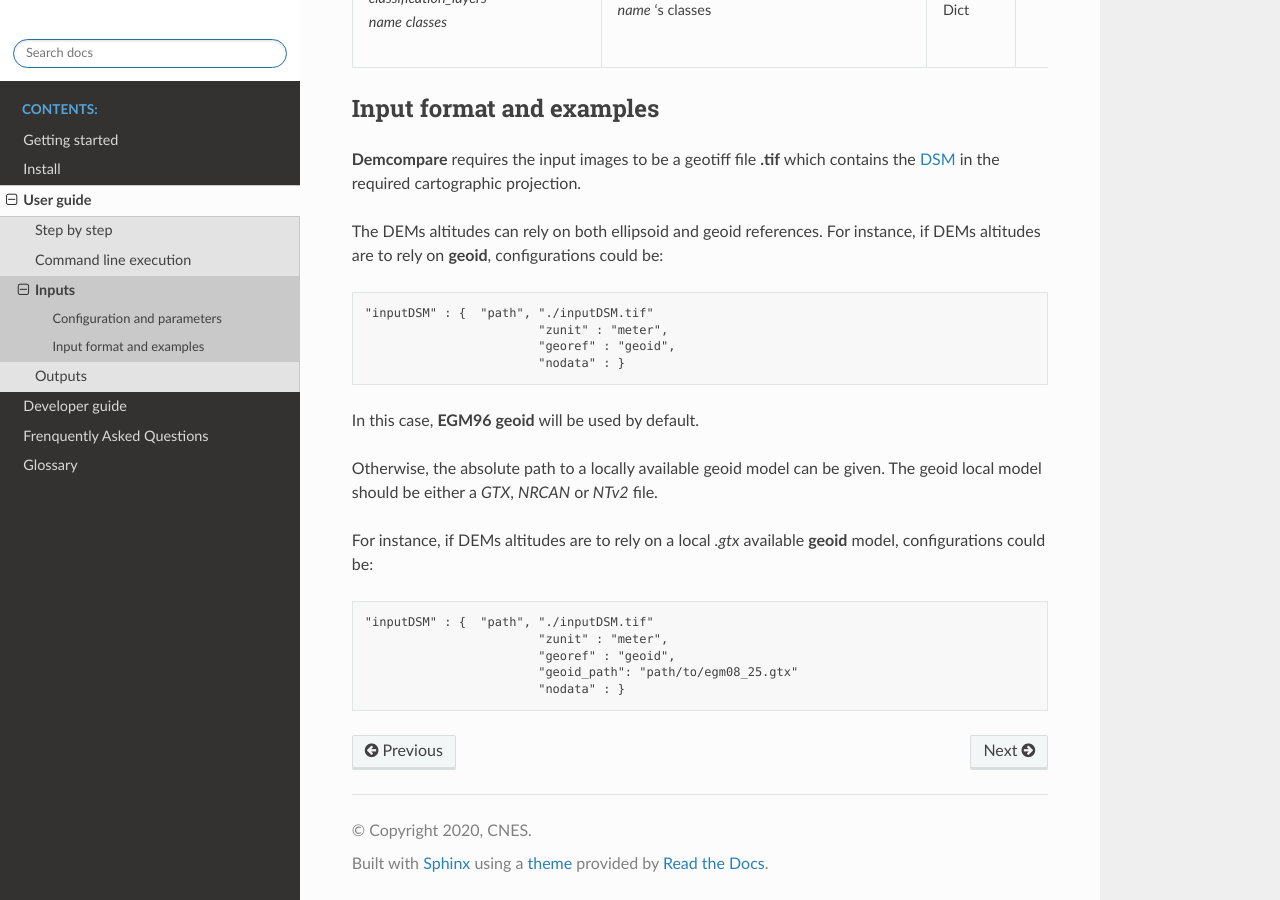
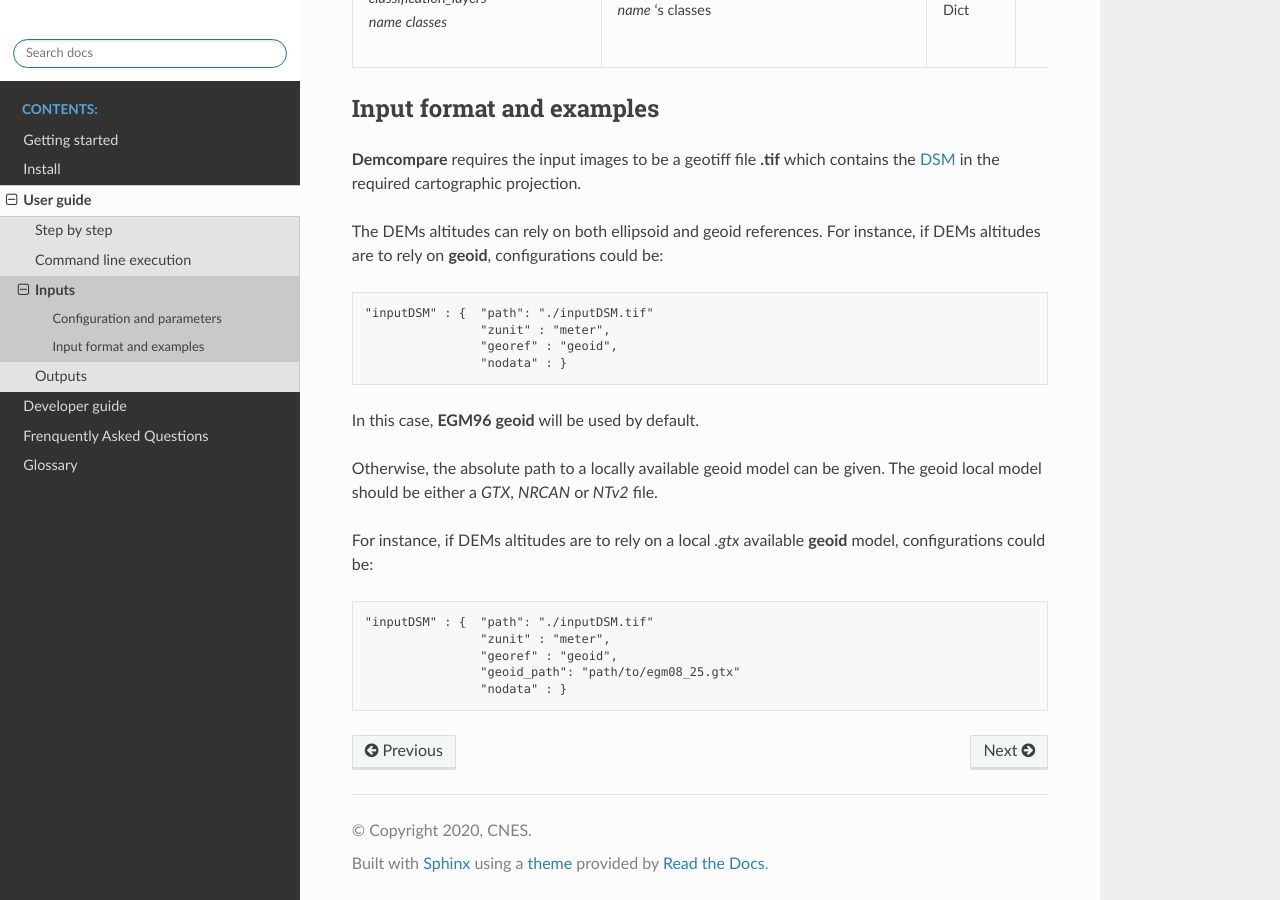
Before and after one commit to CNES/demcompare, a Sphinx documentation site: the page built from docs/source/userguide/inputs.rst, in a window 1280 px wide and 900 px high, scrolled down 2434 px. Built offline with Sphinx 7.4.7 and the Read the Docs theme 2.0.0, drawn with Linux system fonts in a browser that asks for light colours; formulas are drawn with MathJax 3; pages that are not in the unit, such as notebooks, are missing from menus.

Commit message:
doc: fix dictionary and docstring

```diff
--- a/docs/source/userguide/inputs.rst
+++ b/docs/source/userguide/inputs.rst
@@ -116,10 +116,10 @@ The DEMs altitudes can rely on both ellipsoid and geoid references. For instance
 
 .. sourcecode:: text
 
-    "inputDSM" : {  "path", "./inputDSM.tif"
-                            "zunit" : "meter",
-                            "georef" : "geoid",
-                            "nodata" : }
+    "inputDSM" : {  "path": "./inputDSM.tif"
+                    "zunit" : "meter",
+                    "georef" : "geoid",
+                    "nodata" : }
 
 In this case, **EGM96 geoid** will be used by default.
 
@@ -129,8 +129,8 @@ For instance, if DEMs altitudes are to rely on a local *.gtx* available **geoid*
 
 .. sourcecode:: text
 
-    "inputDSM" : {  "path", "./inputDSM.tif"
-                            "zunit" : "meter",
-                            "georef" : "geoid",
-                            "geoid_path": "path/to/egm08_25.gtx"
-                            "nodata" : }
+    "inputDSM" : {  "path": "./inputDSM.tif"
+                    "zunit" : "meter",
+                    "georef" : "geoid",
+                    "geoid_path": "path/to/egm08_25.gtx"
+                    "nodata" : }
```
Also changed, not shown: 1 other file.
